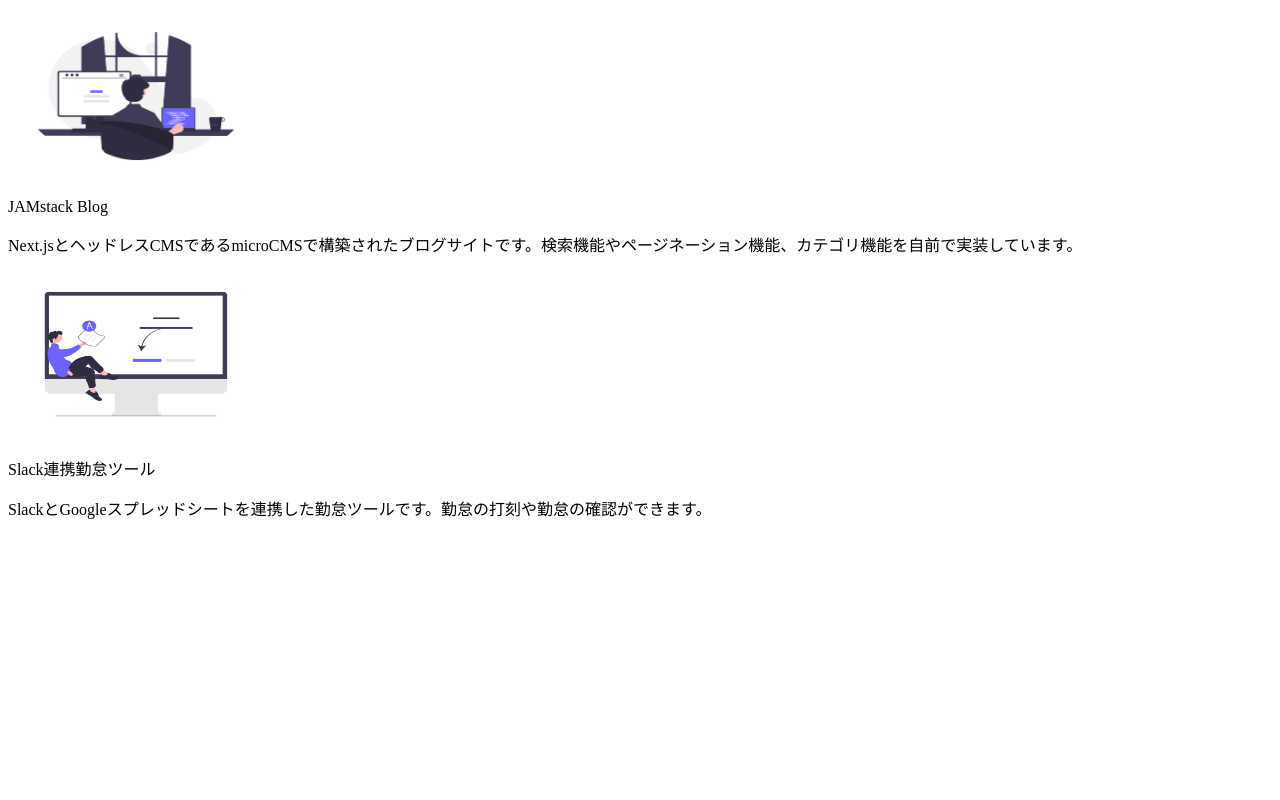
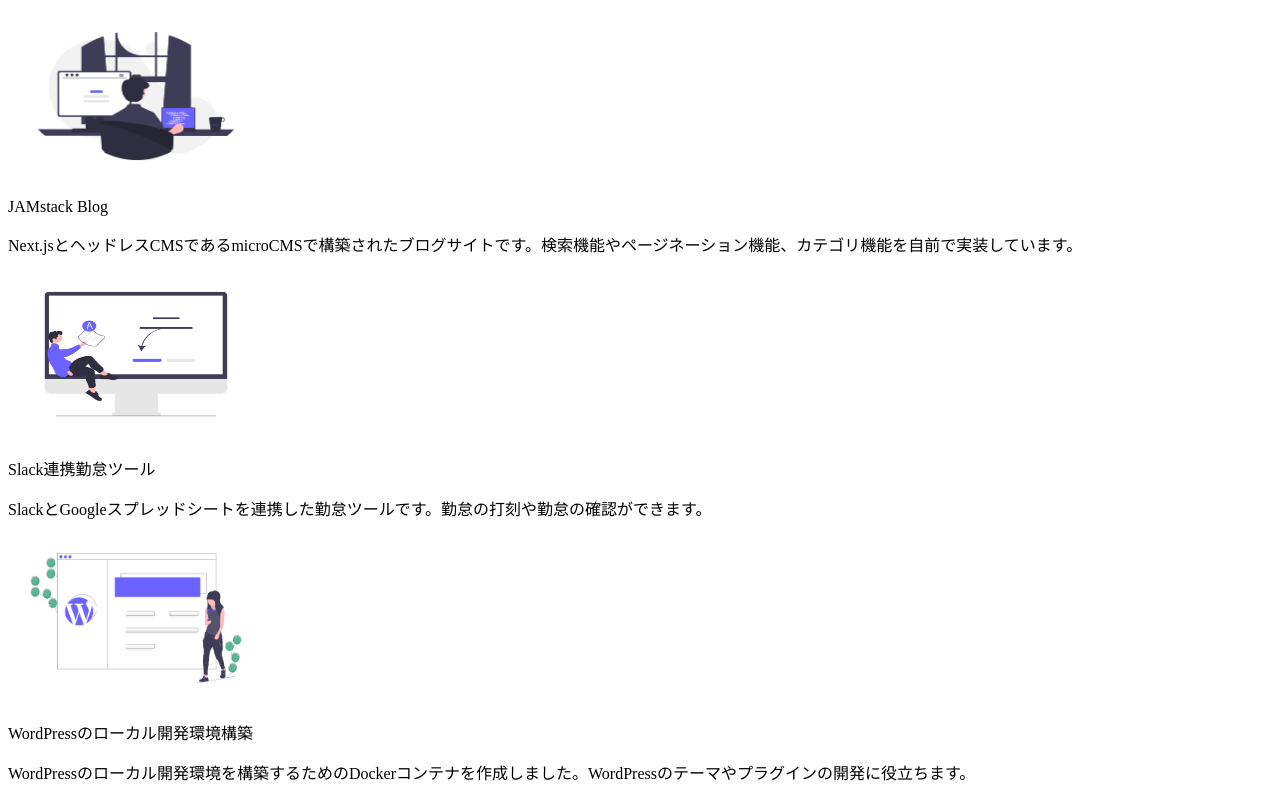
Before and after one commit to hpfull-yamucha/sample-portfolio, a Next.js app: page / in a window 1280 px wide. Shown: the part 1623-2423 px from the top of the page. Before the commit the page ends 2159 px from the top, so only its background shows below. Built offline with nearby package versions, Linux system fonts and the light colour scheme.

Commit message:
add works

```diff
--- a/src/components/Works.tsx
+++ b/src/components/Works.tsx
@@ -70,6 +70,28 @@
           </p>
         </div>
       </div>
+      <div className='w-1/3'>
+        <div className='text-center p-3'>
+          <Link href='https://github.com/hpfull-yamucha/wordpress-local'>
+            <a target='_blank'>
+              <div className='overflow-hidden'>
+                <Image
+                  style={{ transition: 'transform .6s ease' }}
+                  className='hover:transform hover:scale-110'
+                  src='/undraw_wordpress_utxt.png'
+                  width={256}
+                  height={164}
+                  alt='Avatar'
+                />
+              </div>
+            </a>
+          </Link>
+          <p className='text-gray-600 font-sans mb-2'>WordPressのローカル開発環境構築</p>
+          <p className='text-gray-600 font-sans text-left'>
+            WordPressのローカル開発環境を構築するためのDockerコンテナを作成しました。WordPressのテーマやプラグインの開発に役立ちます。
+          </p>
+        </div>
+      </div>
     </div>
   )
 }
```
Also changed, not shown: public/undraw_wordpress_utxt.png (added).
